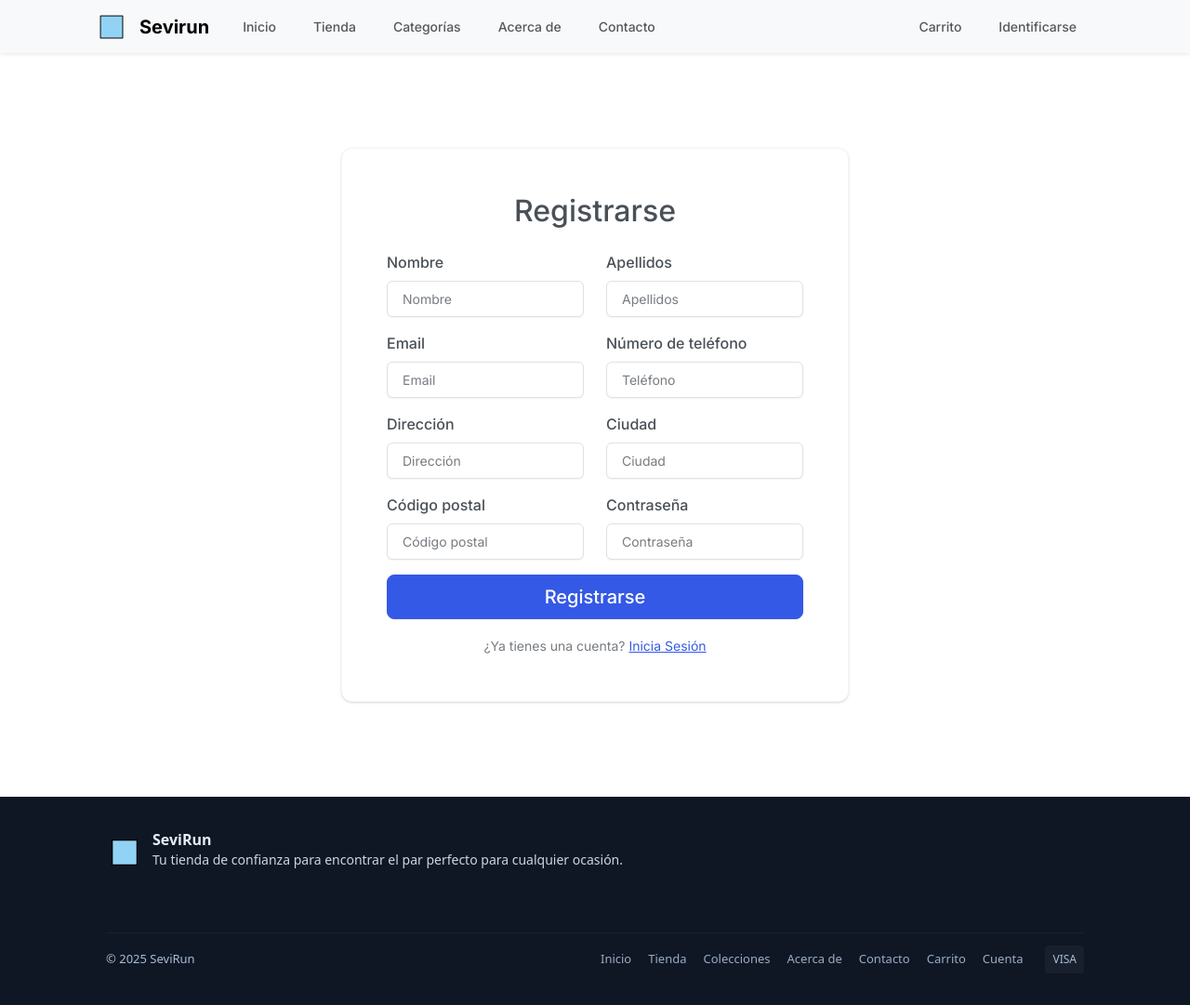
After one commit to grnln/sevirun, a Django app: page /accounts/register/ in a window 1280 px wide. The commit adds this page. Shown: the whole page at 93% size. Run offline with Django 5.2, Linux system fonts and the light colour scheme; parts of the project's set-up code (start-up, migrations or seed data) failed here and were passed over; some libraries are stand-ins or nearby versions.

Commit message:
feat: add register feature

```diff
--- a/sevirun/accounts/urls.py
+++ b/sevirun/accounts/urls.py
@@ -1,8 +1,9 @@
 from django.urls import path
 
-from accounts.views import login_view, logout
+from accounts.views import login_view, logout, register
 
 urlpatterns = [
-    path('login/',login_view, name='login'),
-    path('logout/',logout, name='logout'),
+    path('login/', login_view, name='login'),
+    path('logout/', logout, name='logout'),
+    path('register/', register, name='register')
 ]
--- a/sevirun/accounts/views.py
+++ b/sevirun/accounts/views.py
@@ -1,10 +1,10 @@
-from django.contrib.auth import login, logout as auth_logout
+from django.contrib.auth import login, logout as auth_logout, get_user_model
 from django.contrib import messages
 from django.shortcuts import render, redirect
 
 from accounts.utils import authenticate
 
-
+User = get_user_model()
 # Create your views here.
 def login_view(request):
     if not request.user.is_authenticated:
@@ -24,3 +24,36 @@ def login_view(request):
 def logout(request):
     auth_logout(request)
     return redirect('home')
+
+def register(request):
+    if not request.user.is_authenticated:
+        if request.method == "POST":
+            email = request.POST.get("email")
+            existing_user = User.objects.get(email = email)
+            try:
+                existing_user = User.objects.get(email=email)
+            except User.DoesNotExist:
+                existing_user = None
+            if existing_user is not None:
+                messages.error(request, 'Ya existe una cuenta con ese email.')
+                return render(request, 'registration/register.html')
+            name = request.POST.get("name")
+            surname = request.POST.get("surname")
+            phone_number = request.POST.get("phone_number")
+            address = request.POST.get("address")
+            city = request.POST.get("city")
+            postal_code = request.POST.get("postal_code")
+            password = request.POST.get("password")
+            new_user = User.objects.create(name = name, surname = surname, email = email, phone_number = phone_number,
+                                           address = address, city = city, postal_code = postal_code, is_active =True,
+                                           is_staff = False, is_superuser = False)
+            new_user.set_password(password)
+            new_user.save()
+            if new_user is not None:
+                login(request, new_user)
+                return redirect('home')
+            else:
+                messages.error(request, 'No ha podido registrarse. Vuelva a intentarlo.')
+        return render(request, 'registration/register.html')
+    else:
+        return redirect('home')
--- a/sevirun/sevirun/settings.py
+++ b/sevirun/sevirun/settings.py
@@ -26,6 +26,8 @@ DEBUG = True
 
 ALLOWED_HOSTS = [
     'sevirun.onrender.com'
+    'localhost',
+    '127.0.0.1'
 ]
 
 
--- a/sevirun/sevirun/urls.py
+++ b/sevirun/sevirun/urls.py
@@ -24,7 +24,7 @@ urlpatterns = [
     path('', include('home.urls')),
     path('accounts/', include('accounts.urls')),
     path('products/', include('products.urls')),
-    path('orders/', include('orders.urls'))
+    path('orders/', include('orders.urls')),
 ]
 
 if settings.DEBUG:
--- a/sevirun/templates/includes/navbar.html
+++ b/sevirun/templates/includes/navbar.html
@@ -27,7 +27,7 @@
         {% if user.is_authenticated %}
             <li class="nav-item"><a class="nav-link" href="/accounts/logout">Cerrar Sesión</a></li>
         {% else %}
-            <li class="nav-item"><a class="nav-link" href="/accounts/login">Iniciar Sesión</a></li>
+            <li class="nav-item"><a class="nav-link" href="/accounts/login">Identificarse</a></li>
         {% endif %}
       </ul>
     </div>
--- a/sevirun/templates/registration/login.html
+++ b/sevirun/templates/registration/login.html
@@ -2,7 +2,7 @@
 <html lang="en">
 <head>
   <meta charset="UTF-8">
-  <title>Title</title>
+  <title>Login</title>
 </head>
 {% extends 'base.html' %}
 {% load static %}
@@ -48,7 +48,7 @@
                         </form>
 
                         <div class="text-center mt-3">
-                            <small class="text-muted">¿No tienes cuenta? <b>Regístrate</b></small>
+                            <small class="text-muted">¿No tienes cuenta? <a href="/accounts/register/">Regístrate</a></small>
                         </div>
                     </div>
                 </div>
--- /dev/null
+++ b/sevirun/templates/registration/register.html
@@ -0,0 +1,94 @@
+<!DOCTYPE html>
+<html lang="en">
+<head>
+  <meta charset="UTF-8">
+  <title>Register</title>
+</head>
+{% extends 'base.html' %}
+{% load static %}
+
+{% block override_style %}
+  <link rel="stylesheet" href="{% static 'css/home.css' %}">
+{% endblock %}
+
+{% block content %}
+<body>
+    <div class="container-xl">
+        <div class="row justify-content-center align-items-center min-vh-100">
+            <div class="col-md-8 col-lg-6">
+                <div class="card shadow-lg">
+                    <div class="card-body p-4">
+                        <h2 class="card-title text-center mb-4">Registrarse</h2>
+
+                        {% if messages %}
+                            {% for message in messages %}
+                                <div class="alert alert-danger alert-dismissible fade show" role="alert">
+                                    {{ message }}
+                                    <button type="button" class="btn-close" data-bs-dismiss="alert" aria-label="Close"></button>
+                                </div>
+                            {% endfor %}
+                        {% endif %}
+
+                        <form method="post">
+                            {% csrf_token %}
+                            <div class="row mb-3">
+                                <div class="col-md-6">
+                                    <label for="name" class="form-label">Nombre</label>
+                                    <input type="text" class="form-control" id="name" name="name" placeholder="Nombre" required>
+                                </div>
+                                <div class="col-md-6">
+                                    <label for="surname" class="form-label">Apellidos</label>
+                                    <input type="text" class="form-control" id="surname" name="surname" placeholder="Apellidos" required>
+                                </div>
+                            </div>
+
+                            <div class="row mb-3">
+                                <div class="col-md-6">
+                                    <label for="email" class="form-label">Email</label>
+                                    <input type="email" class="form-control" id="email" name="email" placeholder="Email" required>
+                                </div>
+                                <div class="col-md-6">
+                                    <label for="phone_number" class="form-label">Número de teléfono</label>
+                                    <input type="tel" class="form-control" id="phone_number" name="phone_number" placeholder="Teléfono" required>
+                                </div>
+                            </div>
+
+                            <div class="row mb-3">
+                                <div class="col-md-6">
+                                    <label for="address" class="form-label">Dirección</label>
+                                    <input type="text" class="form-control" id="address" name="address" placeholder="Dirección" required>
+                                </div>
+                                <div class="col-md-6">
+                                    <label for="city" class="form-label">Ciudad</label>
+                                    <input type="text" class="form-control" id="city" name="city" placeholder="Ciudad" required>
+                                </div>
+                            </div>
+
+                            <!-- Cuarta fila: Código Postal y Contraseña -->
+                            <div class="row mb-3">
+                                <div class="col-md-6">
+                                    <label for="postal_code" class="form-label">Código postal</label>
+                                    <input type="text" class="form-control" id="postal_code" name="postal_code" placeholder="Código postal" required>
+                                </div>
+                                <div class="col-md-6">
+                                    <label for="password" class="form-label">Contraseña</label>
+                                    <input type="password" class="form-control" id="password" name="password" placeholder="Contraseña" required>
+                                </div>
+                            </div>
+
+                            <div class="d-grid">
+                                <button type="submit" class="btn btn-primary btn-lg">Registrarse</button>
+                            </div>
+                        </form>
+
+                        <div class="text-center mt-3">
+                            <small class="text-muted">¿Ya tienes una cuenta? <a href="/accounts/login">Inicia Sesión</a></small>
+                        </div>
+                    </div>
+                </div>
+            </div>
+        </div>
+    </div>
+</body>
+{% endblock %}
+</html>
--- a/sevirun/users/models.py
+++ b/sevirun/users/models.py
@@ -42,7 +42,7 @@ class AppUser(AbstractBaseUser):
     REQUIRED_FIELDS = []
 
     def __str__(self):
-        return f'{{name: {self.name + self.surname}, email: {self.email}}}'
+        return f'{{Full name: {self.name + " " +  self.surname}, Email: {self.email}}}'
 
     def has_perm(self, perm, obj=None):
         return self.is_superuser
```
